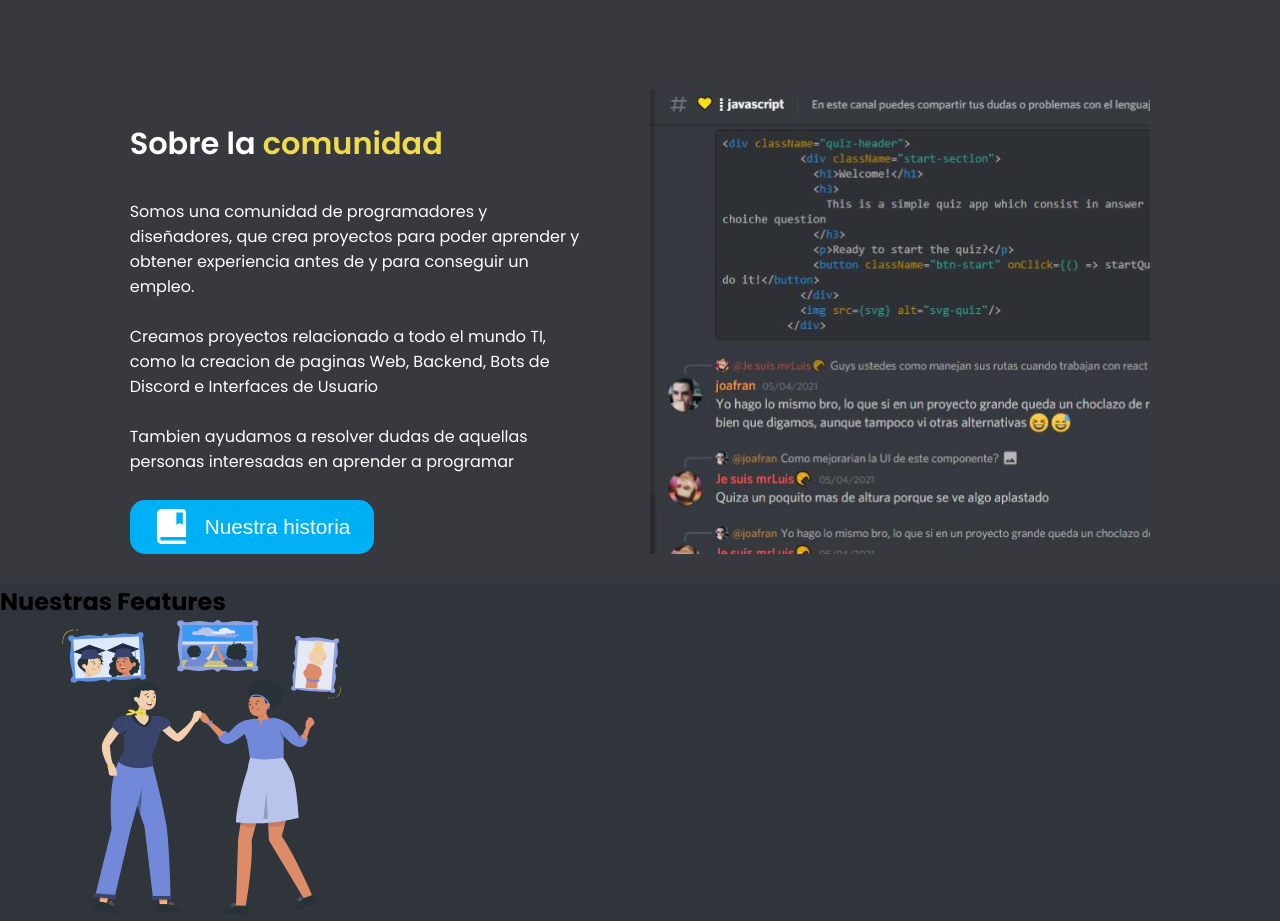
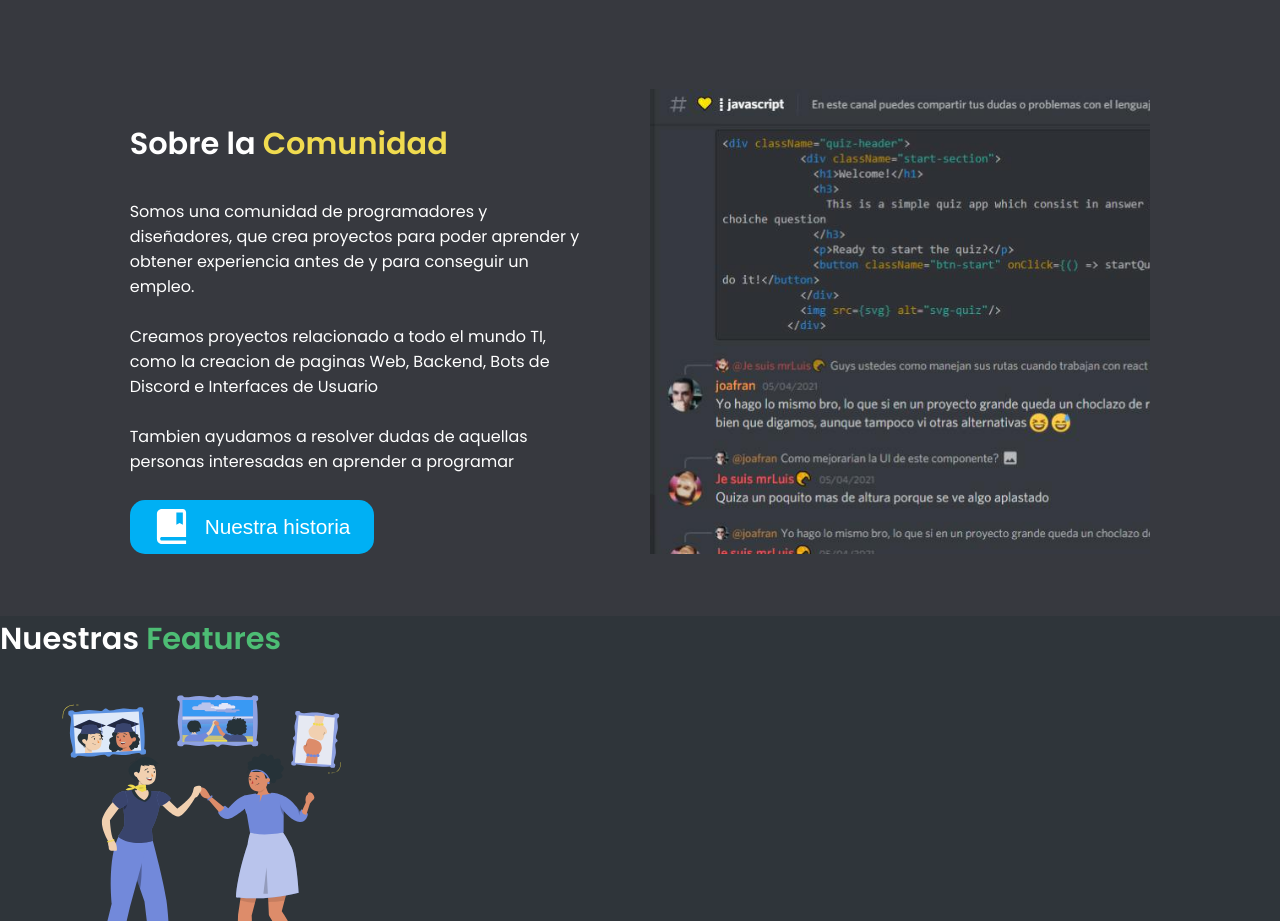
Before and after one commit to callMe-Dev/callMeDev-web, a React (Vite) app: page / in a window 1280 px wide. Shown: the part 800-1721 px from the top of the page. Built offline with nearby package versions, Linux system fonts and the light colour scheme.

Commit message:
feat: cree el componente ContentTitle para reutilizarlo en los titulos

```diff
--- a/src/components/AboutCommunity/AboutCommunity.jsx
+++ b/src/components/AboutCommunity/AboutCommunity.jsx
@@ -2,11 +2,10 @@ import React from 'react'
 import historyBook from '../../assets/illustrations/history-book.svg'
 import callMeDevDiscord from '../../assets/illustrations/callme-dev-discord.jpeg'
 import Button from '../Button/Button'
+import ContentTitle from '../ContentTitle/ContentTitle'
 
 import {
   AboutCommunityStyled,
-  AboutCommunityTitle,
-  SpanTitle,
   AboutCommunityText,
   AboutCommunityImg,
 } from './AboutCommunity.styles'
@@ -15,9 +14,11 @@ export default function AboutCommunity() {
   return (
     <AboutCommunityStyled>
       <div>
-        <AboutCommunityTitle>
-          Sobre la <SpanTitle>comunidad</SpanTitle>{' '}
-        </AboutCommunityTitle>
+        <ContentTitle
+          titleText='Sobre la'
+          titleSpan='Comunidad'
+          titleColor='var(--yellow)'
+        />
         <AboutCommunityText>
           Somos una comunidad de programadores y diseñadores, que crea proyectos para
           poder aprender y obtener experiencia antes de y para conseguir un empleo.
--- a/src/components/AboutCommunity/AboutCommunity.styles.js
+++ b/src/components/AboutCommunity/AboutCommunity.styles.js
@@ -25,28 +25,6 @@ export const AboutCommunityStyled = styled.article`
     display: flex;
     justify-content: space-evenly;
   }
-`
-export const AboutCommunityTitle = styled.p`
-  color: var(--white);
-  font-weight: 600;
-  font-size: 1.9rem;
-  margin-top: 4rem;
-  margin-bottom: 1rem;
-  text-align: center;
-
-  @media (min-width: ${screens.tablet}) {
-    width: 350px;
-    margin: 2rem auto;
-  }
-
-  @media (min-width: ${screens.ipad}) {
-    text-align: left;
-    margin-left: 0;
-  }
-`
-
-export const SpanTitle = styled.span`
-  color: var(--yellow);
 `
 
 export const AboutCommunityText = styled.p`
--- /dev/null
+++ b/src/components/ContentTitle/ContentTitle.jsx
@@ -0,0 +1,18 @@
+import React from 'react'
+
+import { ContentTitleStyled, ContentTitleSpan } from './ContentTitle.styles'
+
+/**
+ * @param titleText: string
+ * @param titleSpan: string
+ * @param titleColor: strig
+ * @returns JSX.Element
+ */
+export default function ContentTitle({ titleText, titleSpan, titleColor }) {
+  return (
+    <ContentTitleStyled>
+      {titleText}{' '}
+      <ContentTitleSpan titleColor={titleColor}>{titleSpan}</ContentTitleSpan>
+    </ContentTitleStyled>
+  )
+}
--- /dev/null
+++ b/src/components/ContentTitle/ContentTitle.styles.js
@@ -0,0 +1,25 @@
+import styled from 'styled-components'
+import { screens } from '../../styles/utils/screens'
+
+export const ContentTitleStyled = styled.h1`
+  color: var(--white);
+  font-weight: 600;
+  font-size: 1.9rem;
+  margin-top: 4rem;
+  margin-bottom: 1rem;
+  text-align: center;
+
+  @media (min-width: ${screens.tablet}) {
+    width: 350px;
+    margin: 2rem auto;
+  }
+
+  @media (min-width: ${screens.ipad}) {
+    text-align: left;
+    margin-left: 0;
+  }
+`
+
+export const ContentTitleSpan = styled.span`
+  color: ${(props) => props.titleColor};
+`
--- a/src/components/OurFeatures/Amistad/Amistad.jsx
+++ b/src/components/OurFeatures/Amistad/Amistad.jsx
@@ -4,7 +4,7 @@ import friendshipSvg from '../../../assets/illustrations/friendship.svg'
 export default function Amistad() {
   return (
     <article>
-      <img src={friendshipSvg} alt='Amistad' />
+      <img src={friendshipSvg} alt='Amistad' loading='lazy' />
       <div>
         <p>Some</p>
       </div>
--- a/src/components/OurFeatures/OurFeatures.jsx
+++ b/src/components/OurFeatures/OurFeatures.jsx
@@ -1,4 +1,5 @@
 import React from 'react'
+import ContentTitle from '../ContentTitle/ContentTitle'
 import Amistad from './Amistad/Amistad'
 
 import { OurFeaturesSection } from './OurFeatures.styles'
@@ -6,7 +7,11 @@ import { OurFeaturesSection } from './OurFeatures.styles'
 export default function OurFeatures() {
   return (
     <OurFeaturesSection>
-      <h1>Nuestras Features</h1>
+      <ContentTitle
+        titleText='Nuestras'
+        titleSpan='Features'
+        titleColor='var(--green)'
+      />
       <Amistad />
     </OurFeaturesSection>
   )
```
